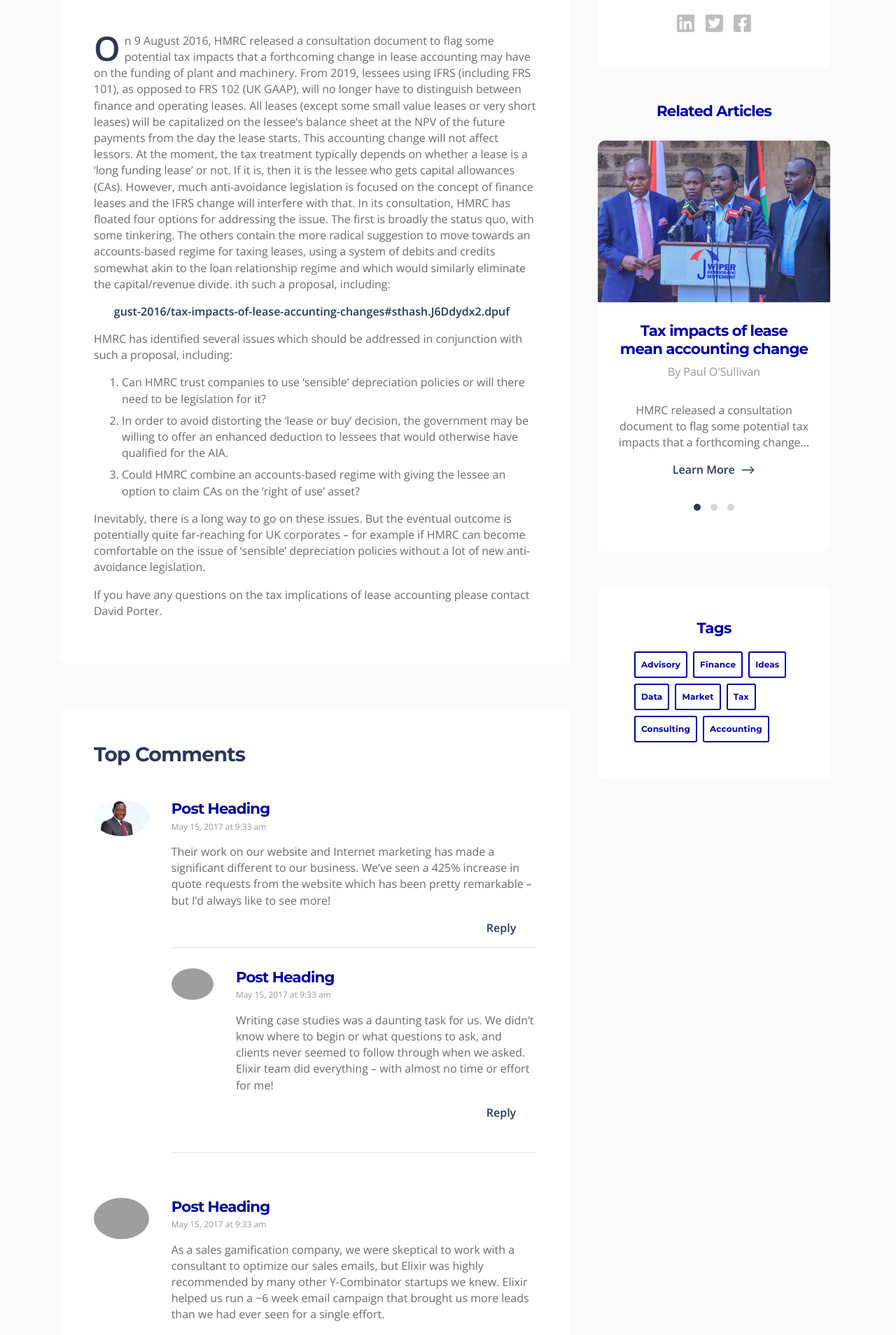
After one commit to ombasaroy/wiperwebsite, a Django app: page /post-detail/ in a window 1280 px wide. The commit adds this page. Shown: the part 854-2762 px from the top of the page at 70% size. Run offline with Django 3.2, Linux system fonts and the light colour scheme; some libraries are stand-ins or nearby versions; grey boxes are pictures that could not be loaded.

Commit message:
Started working on blog section

```diff
--- a/static/assets/css/styles.css
+++ b/static/assets/css/styles.css
@@ -103,6 +103,12 @@ h3, h5{
   font-size: 3rem;
 }
 
+ .rounded-pill2{
+  font-size: 2rem;
+}
+
+
+
 
 
 @media only screen and (max-width:600px) {
@@ -120,4 +126,8 @@ h3, h5{
     margin-top: 50px;
   }
 
+  .rounded-pill2{
+    font-size: 14px;
+  }
+
 }
--- /dev/null
+++ b/wiper/templates/post-detail.html
@@ -0,0 +1,174 @@
+{% extends 'base.html' %}
+{% load static %}
+
+{% block main %}
+<section class="bg-100">
+    <div class="container">
+      <div class="overflow-hidden mb-4" data-zanim-timeline="{}" data-zanim-trigger="scroll">
+        <div data-zanim-xs='{"delay":0}'><a class="d-inline-block text-500" href="#!">Thomas Been</a>, &nbsp;<a class="d-inline-block text-500" href="#!">May 15, 2017</a></div>
+        <h4 data-zanim-xs='{"delay":0.1}'>Tax impacts of lease accounting change</h4>
+      </div>
+      <div class="row">
+        <div class="col-lg-8">
+          <div class="card mb-6"> <img class="card-img-top" src="../assets/img/news-1.jpg" alt="new image" />
+            <div class="card-body p-5">
+              <p class="dropcap">On 9 August 2016, HMRC released a consultation document to flag some potential tax impacts that a forthcoming change in lease accounting may have on the funding of plant and machinery. From 2019, lessees using IFRS (including FRS 101), as opposed to FRS 102 (UK GAAP), will no longer have to distinguish between finance and operating leases. All leases (except some small value leases or very short leases) will be capitalized on the lessee’s balance sheet at the NPV of the future payments from the day the lease starts. This accounting change will not affect lessors. At the moment, the tax treatment typically depends on whether a lease is a ‘long funding lease’ or not. If it is, then it is the lessee who gets capital allowances (CAs). However, much anti-avoidance legislation is focused on the concept of finance leases and the IFRS change will interfere with that. In its consultation, HMRC has floated four options for addressing the issue. The first is broadly the status quo, with some tinkering. The others contain the more radical suggestion to move towards an accounts-based regime for taxing leases, using a system of debits and credits somewhat akin to the loan relationship regime and which would similarly eliminate the capital/revenue divide. ith such a proposal, including:</p><a class="d-block my-3 ms-4" href="#!">gust-2016/tax-impacts-of-lease-accunting-changes#sthash.J6Ddydx2.dpuf</a>
+              <p>HMRC has identified several issues which should be addressed in conjunction with such a proposal, including:</p>
+              <ol>
+                <li>
+                  <p class="mb-2">Can HMRC trust companies to use ‘sensible’ depreciation policies or will there need to be legislation for it?</p>
+                </li>
+                <li>
+                  <p class="mb-2">In order to avoid distorting the ‘lease or buy’ decision, the government may be willing to offer an enhanced deduction to lessees that would otherwise have qualified for the AIA.</p>
+                </li>
+                <li>
+                  <p class="mb-2">Could HMRC combine an accounts-based regime with giving the lessee an option to claim CAs on the ‘right of use’ asset?</p>
+                </li>
+              </ol>
+              <p>Inevitably, there is a long way to go on these issues. But the eventual outcome is potentially quite far-reaching for UK corporates – for example if HMRC can become comfortable on the issue of ‘sensible’ depreciation policies without a lot of new anti-avoidance legislation.</p>
+              <p>If you have any questions on the tax implications of lease accounting please contact David Porter.</p>
+            </div>
+          </div>
+          <div class="card">
+            <div class="card-body p-5">
+              <div class="pb-5">
+                <h4>Top Comments</h4>
+                <div class="row my-5">
+                  <div class="col-2 text-center"><img class="rounded-circle img-fluid" src="../assets/img/portrait-8.jpg" style="min-width: 35px" alt="comment author" /></div>
+                  <div class="col-10">
+                    <h5 class="mb-1">Post Heading</h5>
+                    <p class="fs--1 text-500">May 15, 2017 at 9:33 am</p>
+                    <p>Their work on our website and Internet marketing has made a significant different to our business. We’ve seen a 425% increase in quote requests from the website which has been pretty remarkable – but I’d always like to see more!</p><a class="d-block my-3 text-end me-4" href="#!">Reply</a>
+                    <hr class="muted" />
+                    <div class="row my-4">
+                      <div class="col-2 text-center"><img class="rounded-circle img-fluid" src="../assets/img/square-1.jpg" style="min-width: 35px" alt="comment author" /></div>
+                      <div class="col-10">
+                        <h5 class="mb-1">Post Heading</h5>
+                        <p class="fs--1 text-500">May 15, 2017 at 9:33 am</p>
+                        <p>Writing case studies was a daunting task for us. We didn’t know where to begin or what questions to ask, and clients never seemed to follow through when we asked. Elixir team did everything – with almost no time or effort for me!</p><a class="d-block my-3 text-end me-4" href="#!">Reply</a>
+                      </div>
+                    </div>
+                    <hr class="muted" />
+                  </div>
+                </div>
+                <div class="row my-4">
+                  <div class="col-2 text-center"><img class="rounded-circle img-fluid" src="../assets/img/square-2.jpg" style="min-width: 35px;" alt="comment author" /></div>
+                  <div class="col-10">
+                    <h5 class="mb-1">Post Heading</h5>
+                    <p class="fs--1 text-500">May 15, 2017 at 9:33 am</p>
+                    <p>As a sales gamification company, we were skeptical to work with a consultant to optimize our sales emails, but Elixir was highly recommended by many other Y-Combinator startups we knew. Elixir helped us run a ~6 week email campaign that brought us more leads than we had ever seen for a single effort.</p><a class="d-block my-3 text-end me-4" href="#!">Reply</a>
+                    <hr class="muted" />
+                  </div>
+                </div>
+              </div>
+              <div class="pt-5">
+                <h4>Leave A Comment</h4>
+                <form class="mt-4">
+                  <div class="row">
+                    <div class="col-12"><input class="form-control bg-white" type="text" placeholder="Your Name" aria-label="Your Name" /></div>
+                    <div class="col-12 mt-4"><input class="form-control bg-white" type="email" placeholder="Email" aria-label="Email" /></div>
+                    <div class="col-12 mt-4"><textarea class="form-control bg-white" rows="10" placeholder="Leave your comment here..." aria-label="Leave your comment here"></textarea></div>
+                    <div class="col-12 mt-4"><button class="btn btn-primary" type="Submit">Submit Comment</button></div>
+                  </div>
+                </form>
+              </div>
+            </div>
+          </div>
+        </div>
+
+        <div class="col-lg-4 text-center ms-auto mt-5 mt-lg-0">
+          <div class="px-2">
+            <div class="card mb-5">
+              <div class="card-body p-5">
+                <div class="overflow-hidden" data-zanim-timeline="{}" data-zanim-trigger="scroll"><img class="rounded-circle" data-zanim-xs='{"delay":0}' src="../assets/img/portrait-8.jpg" alt="Author" />
+                  <h5 class="text-capitalize mt-3 mb-0" data-zanim-xs='{"delay":0.1}'>thomas been</h5>
+                  <p class="mb-0 mt-3" data-zanim-xs='{"delay":0.2}'>Flattering high rise easy care flared fit - cut straight leg that flares at the ankle comfy tight. Regular fit viscose elastane leather black wool.</p>
+                  <div class="pt-4" data-zanim-xs='{"delay":0.3}'><a class="d-inline-block" href="#!"><span class="fab fa-linkedin fs-2 mx-2 text-400"></span></a><a class="d-inline-block" href="#!"><span class="fab fa-twitter-square fs-2 mx-2 text-400"></span></a><a class="d-inline-block" href="#!"><span class="fab fa-facebook-square fs-2 mx-2 text-400"></span></a></div>
+                </div>
+              </div>
+            </div>
+            <div class="mb-5">
+              <h5 class="mb-4">Related Articles</h5>
+              <div class="bg-white pb-5 rounded-3">
+                <div class="swiper news-slider pb-4" data-swiper='{"loop":true,"slidesPerView":1,"pagination":{"el":".swiper-pagination","type":"bullets","clickable":true}}'>
+                  <div class="swiper-wrapper">
+                    <div class="swiper-slide">
+                      <div class="card"><a href="news.html"><img class="card-img-top" src="../assets/img/9.jpg" alt="Featured Image" /></a>
+                        <div class="card-body" data-zanim-timeline="{}" data-zanim-trigger="scroll">
+                          <div class="overflow-hidden"><a href="news.html">
+                              <h5 data-zanim-xs='{"delay":0}'>Tax impacts of lease mean accounting change</h5>
+                            </a></div>
+                          <div class="overflow-hidden">
+                            <p class="text-500" data-zanim-xs='{"delay":0.1}'>By Paul O'Sullivan</p>
+                          </div>
+                          <div class="overflow-hidden">
+                            <p class="mt-3" data-zanim-xs='{"delay":0.2}'>HMRC released a consultation document to flag some potential tax impacts that a forthcoming change...</p>
+                          </div>
+                          <div class="overflow-hidden">
+                            <div class="d-inline-block" data-zanim-xs='{"delay":0.3}'><a class="d-flex align-items-center" href="news.html">Learn More<div class="overflow-hidden ms-2" data-zanim-xs='{"from":{"opacity":0,"x":-30},"to":{"opacity":1,"x":0},"delay":0.8}'><span class="d-inline-block fw-medium">&xrarr;</span></div></a></div>
+                          </div>
+                        </div>
+                      </div>
+                    </div>
+                    <div class="swiper-slide">
+                      <div class="card"><a href="news.html"><img class="card-img-top" src="../assets/img/10.jpg" alt="Featured Image" /></a>
+                        <div class="card-body" data-zanim-timeline="{}" data-zanim-trigger="scroll">
+                          <div class="overflow-hidden"><a href="news.html">
+                              <h5 data-zanim-xs='{"delay":0}'>What brexit means for data protection law</h5>
+                            </a></div>
+                          <div class="overflow-hidden">
+                            <p class="text-500" data-zanim-xs='{"delay":0.1}'>By Enrico Ambrosi</p>
+                          </div>
+                          <div class="overflow-hidden">
+                            <p class="mt-3" data-zanim-xs='{"delay":0.2}'>Assuming that the referendum is not ignored completely, there are two possible futures for the UK...</p>
+                          </div>
+                          <div class="overflow-hidden">
+                            <div class="d-inline-block" data-zanim-xs='{"delay":0.3}'><a class="d-flex align-items-center" href="news.html">Learn More<div class="overflow-hidden ms-2" data-zanim-xs='{"from":{"opacity":0,"x":-30},"to":{"opacity":1,"x":0},"delay":0.8}'><span class="d-inline-block fw-medium">&xrarr;</span></div></a></div>
+                          </div>
+                        </div>
+                      </div>
+                    </div>
+                    <div class="swiper-slide">
+                      <div class="card"><a href="news.html"><img class="card-img-top" src="../assets/img/11.jpg" alt="Featured Image" /></a>
+                        <div class="card-body" data-zanim-timeline="{}" data-zanim-trigger="scroll">
+                          <div class="overflow-hidden"><a href="news.html">
+                              <h5 data-zanim-xs='{"delay":0}'>The growing meanace of social engineering fraud</h5>
+                            </a></div>
+                          <div class="overflow-hidden">
+                            <p class="text-500" data-zanim-xs='{"delay":0.1}'>By Robson</p>
+                          </div>
+                          <div class="overflow-hidden">
+                            <p class="mt-3" data-zanim-xs='{"delay":0.2}'>Social engineering involves the collection of information from various sources about a target...</p>
+                          </div>
+                          <div class="overflow-hidden">
+                            <div class="d-inline-block" data-zanim-xs='{"delay":0.3}'><a class="d-flex align-items-center" href="news.html">Learn More<div class="overflow-hidden ms-2" data-zanim-xs='{"from":{"opacity":0,"x":-30},"to":{"opacity":1,"x":0},"delay":0.8}'><span class="d-inline-block fw-medium">&xrarr;</span></div></a></div>
+                          </div>
+                        </div>
+                      </div>
+                    </div>
+                  </div>
+                  <div class="swiper-pagination"></div>
+                </div>
+              </div>
+            </div>
+            <div class="card">
+              <div class="card-body p-5">
+                <h5>Tags</h5>
+                <ul class="nav tags mt-3 fs--1">
+                  <li><a class="btn btn-sm btn-outline-primary m-1 p-2" href="#!">Advisory</a></li>
+                  <li><a class="btn btn-sm btn-outline-primary m-1 p-2" href="#!">Finance</a></li>
+                  <li><a class="btn btn-sm btn-outline-primary m-1 p-2" href="#!">Ideas</a></li>
+                  <li><a class="btn btn-sm btn-outline-primary m-1 p-2" href="#!">Data</a></li>
+                  <li><a class="btn btn-sm btn-outline-primary m-1 p-2" href="#!">Market</a></li>
+                  <li><a class="btn btn-sm btn-outline-primary m-1 p-2" href="#!">Tax</a></li>
+                  <li><a class="btn btn-sm btn-outline-primary m-1 p-2" href="#!">Consulting</a></li>
+                  <li><a class="btn btn-sm btn-outline-primary m-1 p-2" href="#!">Accounting</a></li>
+                </ul>
+              </div>
+            </div>
+          </div>
+        </div>
+      </div>
+    </div><!-- end of .container-->
+  </section>
+{% endblock %}
--- a/wiper/urls.py
+++ b/wiper/urls.py
@@ -12,4 +12,7 @@ urlpatterns = [
     path('careers/', views.careers, name='careers'),
     path('tenders/', views.tenders, name='tenders'),
     path('financial-statements/', views.financial_statements, name='financial-statements'),
+    # path('<slug:slug>/', views.post_detail, name='post_detail'),
+    path('post-detail/', views.post_detail, name='post_detail'),
+
 ]
--- a/wiper/views.py
+++ b/wiper/views.py
@@ -1,5 +1,6 @@
-from django.shortcuts import render
-from .models import Document, Publication
+from django.shortcuts import render, redirect, get_object_or_404
+from django.core.paginator import Paginator
+from .models import *
 
 
 # Create your views here.
@@ -16,8 +17,17 @@ def custom_404_view(request, exception):
 
 
 def news(request):
-    context={'nav': 'news'}
+    posts_list = Post.objects.all().order_by('-created_at')
+    paginator = Paginator(posts_list, 6)  # Show 6 posts per page
+
+    page_number = request.GET.get('page')
+    posts = paginator.get_page(page_number)
+    context={'nav': 'news', 'posts': posts}
     return render(request, 'news.html', context)
+
+
+def post_detail(request):
+    return render(request, 'post-detail.html')
 
 
 def contact(request):
```
Also changed, not shown: wiper/admin.py (+16 -1 lines), wiper/models.py (+44 -0 lines), wiper/templates/index.html (+13 -14 lines), wiper/templates/news.html (+66 -52 lines), wiperproject/settings.py (+19 -1 lines), blog_images/WhatsApp_Image_2024-04-08_at_14.30.27.jpeg (added), blog_images/birthday.jpeg (added), blog_images/hero.jpg (added), blog_images/pexels-pixabay-207456.jpg (added), blog_images/rally1.jpg (added), db.sqlite3, wiper/migrations/0004_post.py (added), wiper/migrations/0005_post_author_post_category_post_custom_author.py (added), wiper/migrations/0006_alter_post_author.py (added).
